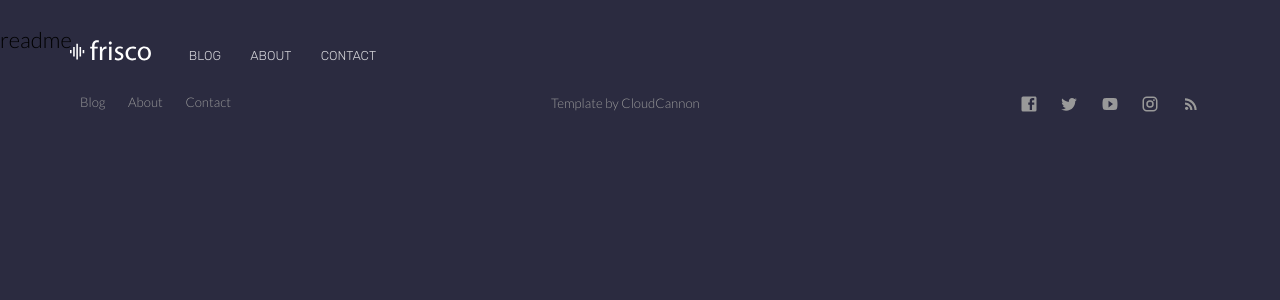
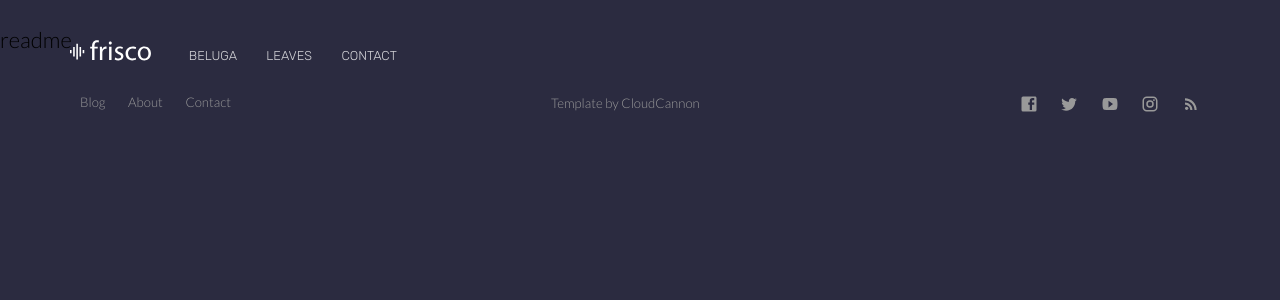
Before and after one commit to socahdev/leaves, a Jekyll site: the page built from css/readme.md, in a window 1280 px wide. Shown: the top 300 px of the page. Built offline with Jekyll 4.4.1, drawn with Linux system fonts in a browser that asks for light colours; nearby versions of some CDN libraries; our own code applies the rules of GitHub Pages for plain Markdown files.

Commit message:
Update navigation.yml

```diff
--- a/_data/navigation.yml
+++ b/_data/navigation.yml
@@ -1,6 +1,6 @@
-- name: Blog
-  link: /blog/
-- name: About
+- name: Beluga
+  link: #learn-more
+- name: Leaves
   link: /about/
 - name: Contact
-  link: /contact/
+  link: /#
```
